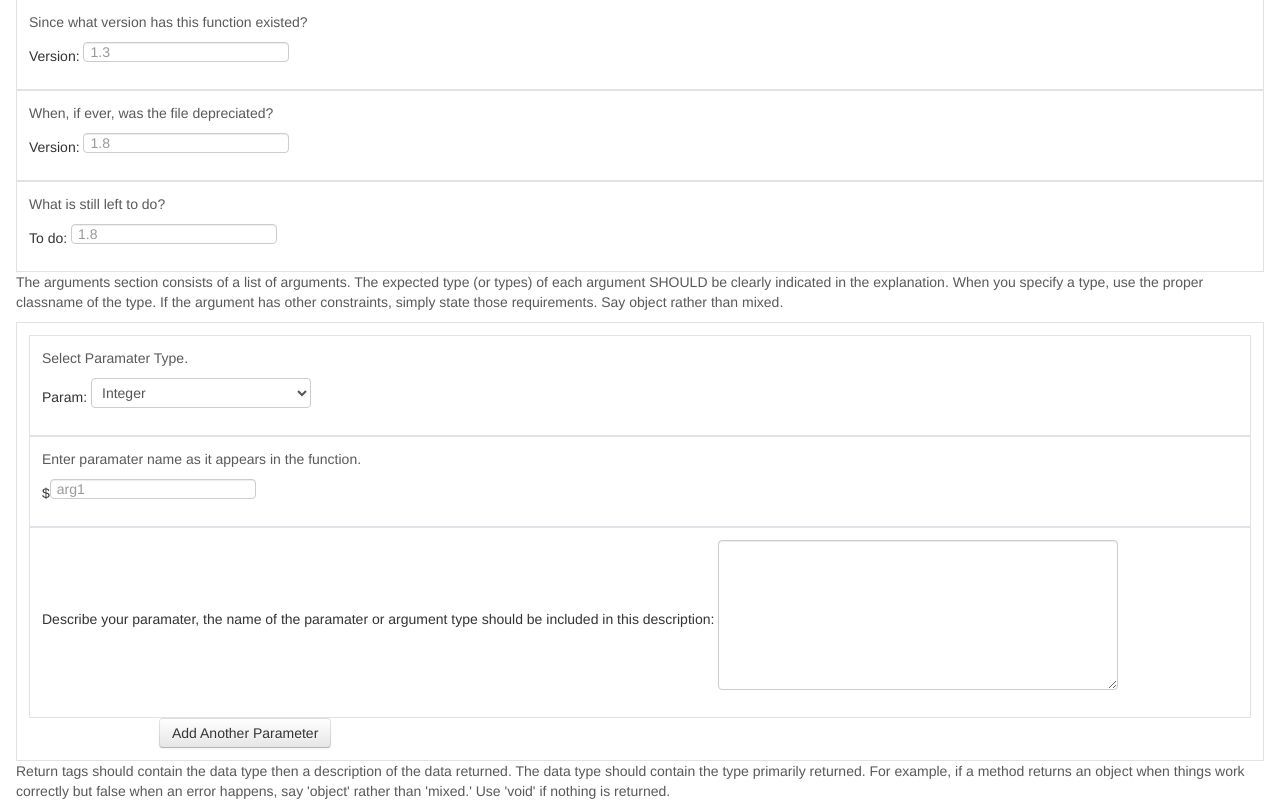
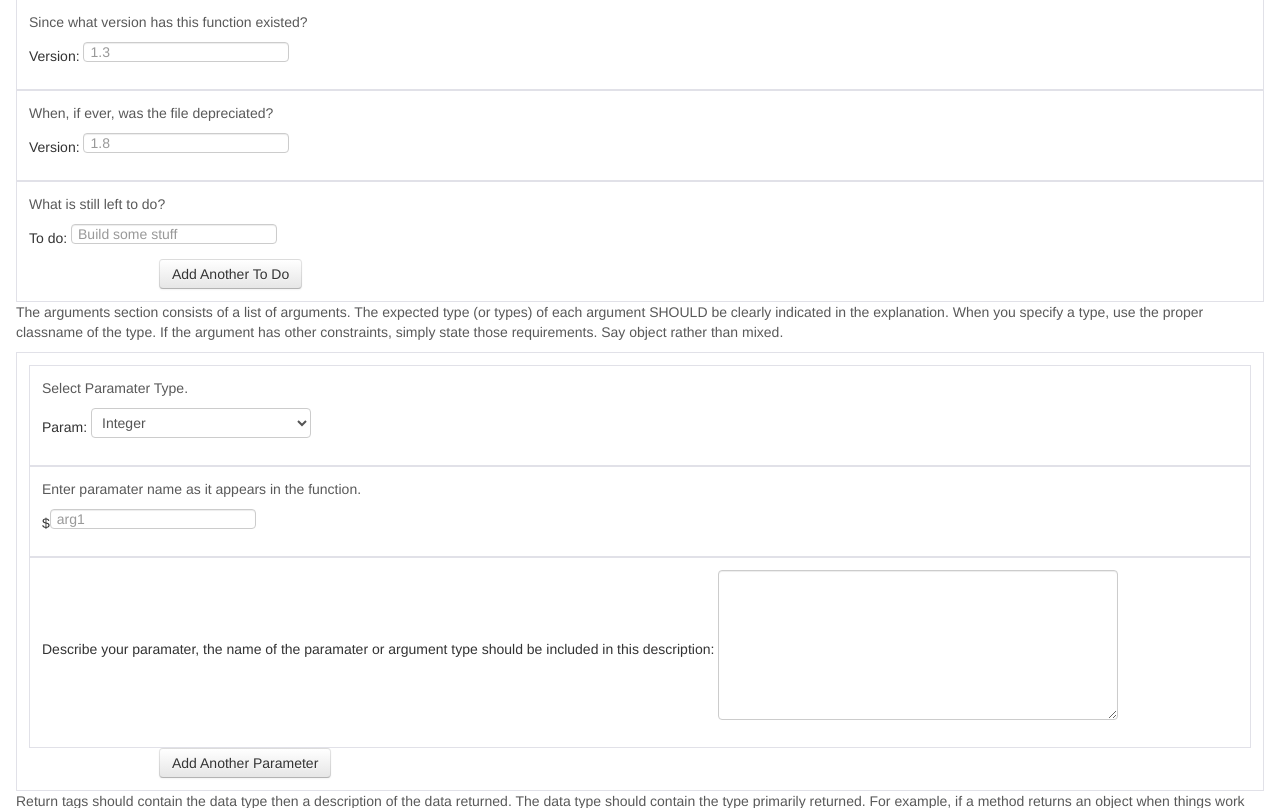
Before and after one commit to AramZS/inline-doc-generator, a PHP site: page / in a window 1280 px wide. Shown: the part 1479-2287 px from the top of the page. Run offline with PHP 8.4, Linux system fonts and the light colour scheme.

Commit message:
todo mods

```diff
--- a/index.php
+++ b/index.php
@@ -137,7 +137,10 @@
 			</section>
 			<section class="php php-class php-function input-box">
 				<span class="help-block">What is still left to do?</span>
-				<label>To do: <input type="text" placeholder="1.8"></label>
+				<div id="todo-box">
+					<label>To do: <input type="text" placeholder="Build some stuff"></label>
+				</div>
+				<a class="add-more btn offset1" id="more-todo">Add Another To Do</a>
 			</section>
 		</section>
 		<section id="method-arguments" class="php ruby php-function ruby-method">
@@ -280,6 +283,9 @@
 				<label class="links" source-spawn="more-links">URL: <input type="text" placeholder="http://aramzs.me"></label>
 
 				<label class="authors" source-spawn="more-authors">Author: <input type="text" placeholder="authorname"></label>
+
+				<label class="todos" source-spawn="more-todos">To do: <input type="text" placeholder="Build some stuff"></label>
+
 	</section>
 
 </footer>
```
